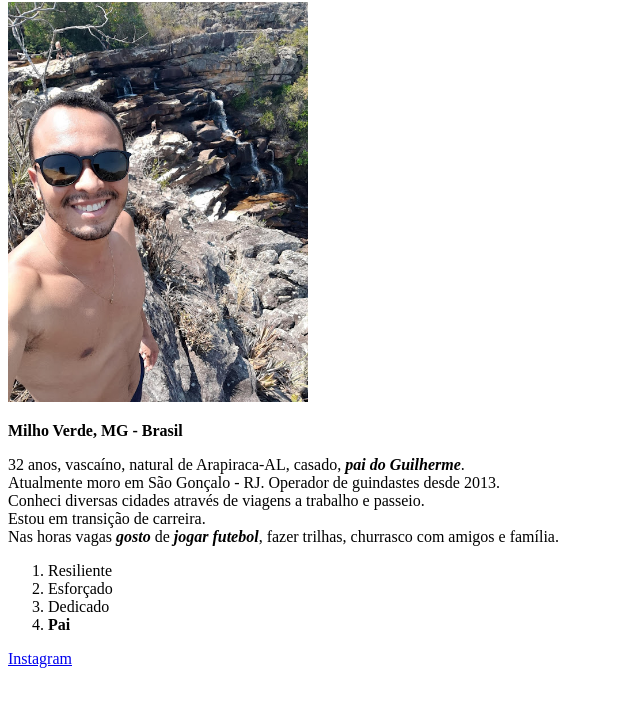
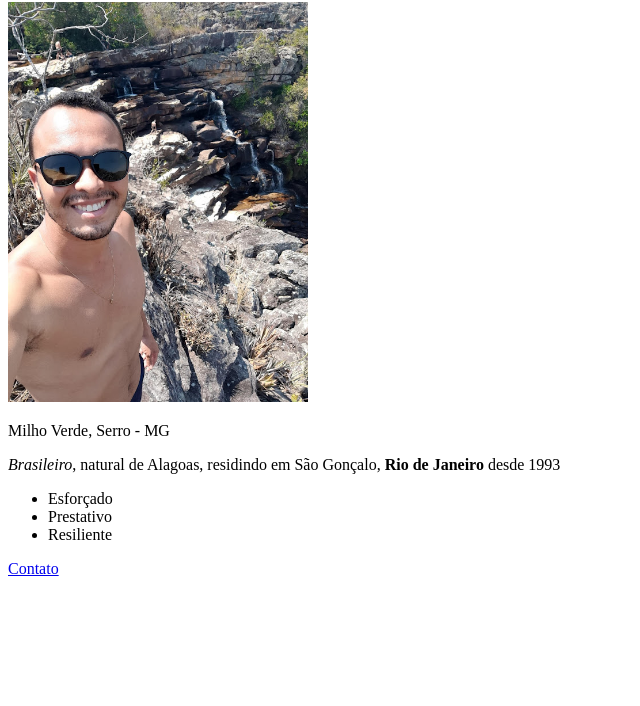
Before and after one commit to carlos-aug/carlos-aug.github.io, a plain HTML site: page index.html in a window 1280 px wide. Shown: the part 78-784 px from the top of the page, without its empty margins (0-640 px from the left). Drawn offline with Linux system fonts and the light colour scheme.

Commit message:
Atualização da pagina

```diff
--- a/index.html
+++ b/index.html
@@ -1,30 +1,23 @@
 <!DOCTYPE html>
-<html lang="pt-br">
+<html lang="en">
 <head>
     <meta charset="UTF-8">
+    <meta http-equiv="X-UA-Compatible" content="IE=edge">
+    <meta name="viewport" content="width=device-width, initial-scale=1.0">
+    <title>Portifólio</title>
+</head>
+<body>
+    <h1>Carlos Augusto </h1>
+    <img src="/IMG_20210919_101658065_HDR.png" alt="Carlos em uma cachoeira" width="300px">
+    <p>Milho Verde, Serro - MG</p>
+    <p><em>Brasileiro</em>, natural de Alagoas, residindo em São Gonçalo, <strong>Rio de Janeiro</strong> desde 1993</p>
 
-    <title>Portifólio - Carlos Augusto</title>
-</head>
+    <ul>
+        <li>Esforçado</li>
+        <li>Prestativo</li>
+        <li>Resiliente</li>
+    </ul>
 
-<body> <h1>Carlos Augusto</h1>
-    <img src="IMG_20210919_101658065_HDR.png" alt="Carlos Augusto" width="300">
-
-    <p><strong> Milho Verde, MG - Brasil</p></strong>
-
-    <p>32 anos, vascaíno, natural de Arapiraca-AL, casado, <em><strong>pai do Guilherme</strong></em>. <br>Atualmente moro em São Gonçalo - RJ. Operador de guindastes desde 2013. <br> Conheci diversas cidades através de viagens a trabalho e passeio. <br> Estou em transição de carreira. <br>Nas horas vagas <strong><em>gosto</em></strong> de <em><strong>jogar futebol</strong></em>, fazer trilhas, churrasco com amigos e família.</p>
-
-    <ol>
-        <li>Resiliente</li>
-        <li>Esforçado</li>
-        <li>Dedicado</li>
-        <li><strong>Pai</strong></li>
-    </ol>
-
-    <a href="https://www.instagram.com/caugusto.rj/">Instagram</a>
-
-
-
-
-
+    <p><a href="https://www.instagram.com/caugusto.rj/" target="blank">Contato</a></p>
 </body>
 </html>
```
